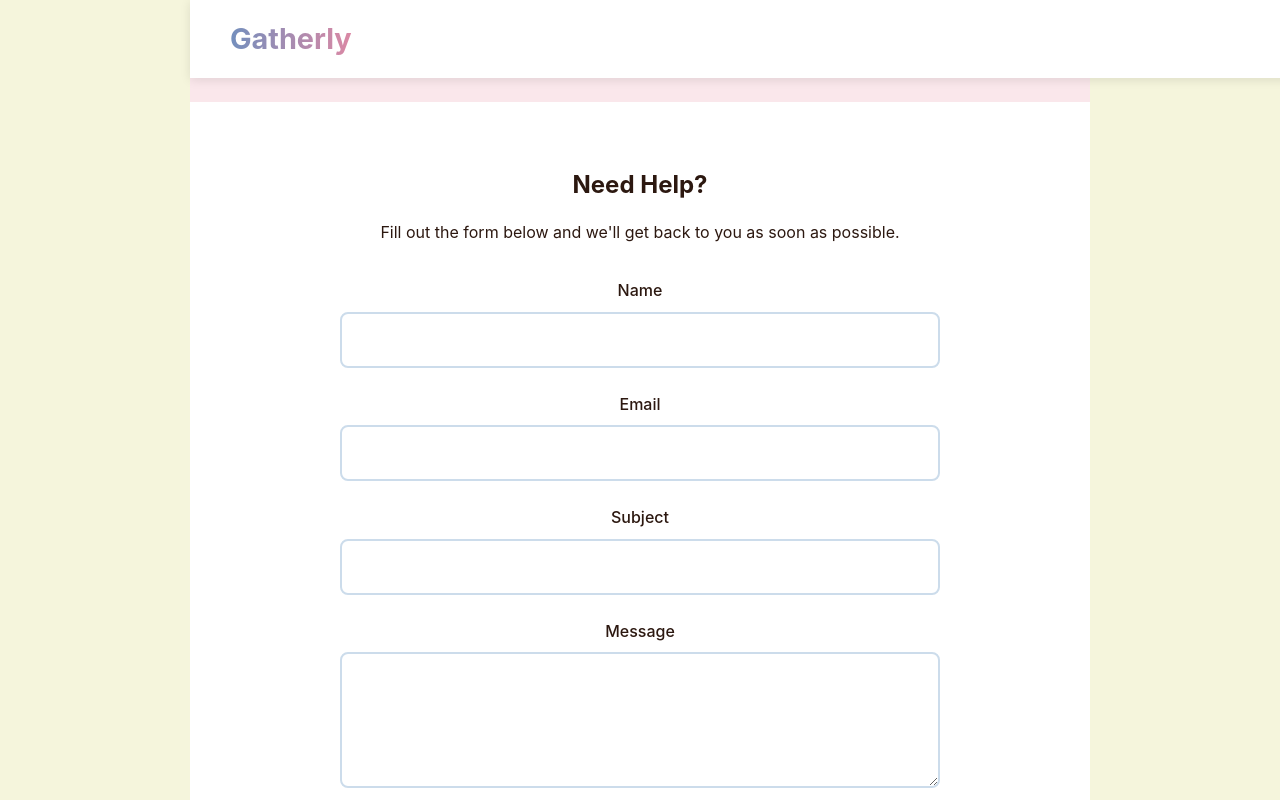
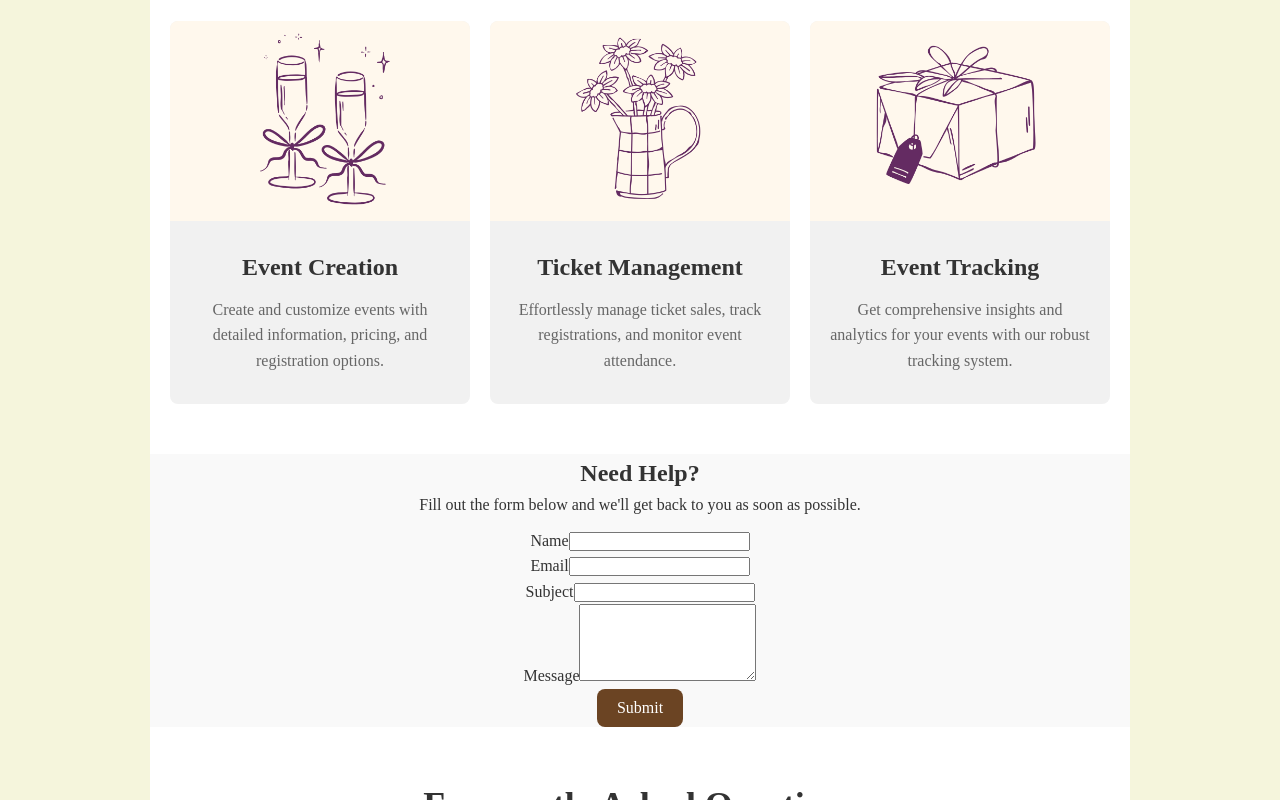
Before and after one commit to ayusha1223/Gatherly, a React (Vite) app: page /home in a window 1280 px wide. Built offline with nearby package versions, Linux system fonts and the light colour scheme.

Commit message:
added homepage components

```diff
--- a/src/styles/home.css
+++ b/src/styles/home.css
@@ -1,292 +1,244 @@
-.homepage * {
-    margin: 0;
+*{
+    margin:0;
     padding: 0;
     box-sizing: border-box;
-    font-family: 'Inter', sans-serif;
-    overflow-x: hidden;
 }
 
-/* CSS Variables */
+/* Homepage container */
 .homepage {
-    --primary: linear-gradient(135deg, #DBEEF7 0%, #BDD2E4 100%);
-    --secondary: #FAE7EB;
-    --accent: linear-gradient(135deg, #E0D4E7 0%, #EECEDA 100%);
-    --text: #2C1810;
-    --border: #CCDCEB;
-    --gradient: linear-gradient(135deg, #DB88A4 0%, #738FBD 100%);
-    background-color: var(--secondary);
-    color: var(--text);
+    display: flex;
+    flex-direction: column;
+    min-height: 100vh;
+    width: 100%;
+    background-color: #f9f9f9;
+    font-family: 'Playfair Display', serif;
+    overflow-y: auto;
 }
 
-/* Navbar */
+/* Navbar styling */
 .homepage-navbar {
-    background: white;
-    padding: 1rem 2rem;
-    position: fixed;
     width: 100%;
-    top: 0;
-    z-index: 1000;
-    box-shadow: 0 2px 10px rgba(0, 0, 0, 0.1);
-}
-
-.homepage-nav-content {
-    max-width: 1200px;
-    margin: 0 auto;
+    background-color: #715e55;
+    padding: 15px 30px;
     display: flex;
     justify-content: space-between;
     align-items: center;
 }
 
 .homepage-logo {
-    font-size: 1.8rem;
-    font-weight: bold;
-    background: linear-gradient(to right, #738fbd, #db88a4);
-    -webkit-background-clip: text;
-    -webkit-text-fill-color: transparent;
+    font-size: 24px;
+    font-weight: 700;
+    color: #fff;
     text-decoration: none;
 }
 
-.homepage-nav-links a {
-    margin-left: 2rem;
-    text-decoration: none;
-    color: var(--text);
-    font-weight: 500;
-    transition: color 0.3s;
+.homepage-nav-links {
+    display: flex;
+    gap: 20px;
 }
 
-.homepage-nav-links a:hover {
-    color: var(--primary);
+.homepage-nav-links a {
+    color: #fff;
+    text-decoration: none;
+    font-size: 16px;
 }
 
-/* Hero Section */
+/* Hero section */
 .homepage-hero {
-    margin-top: 80px;
-    padding: 4rem 2rem;
-    background: var(--gradient);
-    color: white;
     text-align: center;
+    padding: 100px 20px;
+    background-color: #8C6A89;
+    color: #fff;
 }
 
 .homepage-hero h1 {
-    font-size: 3rem;
-    margin-bottom: 1.5rem;
+    font-size: 48px;
+    margin-bottom: 20px;
 }
 
 .homepage-hero p {
-    font-size: 1.2rem;
-    max-width: 600px;
-    margin: 0 auto 2rem;
+    font-size: 18px;
+    margin-bottom: 30px;
 }
 
 .homepage-submit-btn {
-    background: var(--gradient);
-    color: white;
+    padding: 10px 20px;
+    background-color: #6B4423;
+    color: #fff;
     border: none;
-    padding: 1rem 2rem;
     border-radius: 8px;
+    font-size: 16px;
     cursor: pointer;
-    font-size: 1rem;
-    transition: transform 0.3s;
-    display: inline-block;
     text-decoration: none;
 }
 
 .homepage-submit-btn:hover {
-    transform: translateY(-2px);
+    background-color: #543518;
 }
 
-/* Tools Section */
+/* Tools section */
 .homepage-tools-section {
-    max-width: 1200px;
-    margin: 4rem auto;
-    padding: 2rem;
+    padding: 50px 20px;
+    background-color: #fff;
+    text-align: center;
 }
 
 .homepage-tools-section h2 {
-    margin-bottom: 2rem;
+    font-size: 36px;
+    margin-bottom: 30px;
 }
 
 .homepage-tools-grid {
-    display: grid;
-    grid-template-columns: repeat(auto-fit, minmax(250px, 1fr));
-    gap: 2rem;
-    margin-top: 2rem;
+    display: flex;
+    justify-content: center;
+    gap: 20px;
+    flex-wrap: wrap;
 }
 
 .homepage-tool-card {
-    position: relative;
-    height: 300px;
-    border-radius: 15px;
+    background-color: #f1f1f1;
+    border-radius: 8px;
     overflow: hidden;
-    box-shadow: 0 4px 15px rgba(0, 0, 0, 0.1);
-    transition: transform 0.3s;
-}
-
-.homepage-tool-card:hover {
-    transform: translateY(-5px);
+    width: 300px;
+    text-align: center;
 }
 
 .homepage-tool-image {
     width: 100%;
-    height: 100%;
+    height: 200px;
     object-fit: cover;
-    transition: filter 0.3s;
 }
 
 .homepage-tool-overlay {
-    position: absolute;
-    top: 0;
-    left: 0;
-    width: 100%;
-    height: 100%;
-    background: #DBEEF7;
-    display: flex;
-    flex-direction: column;
-    justify-content: center;
-    align-items: center;
-    opacity: 0;
-    transition: opacity 0.3s;
-    padding: 2rem;
-    color: #2C1810;
+    padding: 20px;
+}
+
+.homepage-tool-overlay h3 {
+    font-size: 24px;
+    margin-bottom: 10px;
+}
+
+.homepage-tool-overlay p {
+    font-size: 16px;
+    color: #666;
+}
+
+/* Booking form section */
+.booking-content {
+    padding: 50px 20px;
+    background-color: #f9f9f9;
     text-align: center;
 }
 
-.homepage-tool-card:hover .homepage-tool-image {
-    filter: blur(3px);
+.booking-content h1 {
+    font-size: 36px;
+    margin-bottom: 30px;
 }
 
-.homepage-tool-card:hover .homepage-tool-overlay {
-    opacity: 1;
+.booking-form {
+    max-width: 600px;
+    margin: 0 auto;
+    background-color: #fff;
+    padding: 20px;
+    border-radius: 8px;
+    box-shadow: 0 4px 8px rgba(0, 0, 0, 0.1);
 }
 
-.homepage-tool-overlay h3 {
-    font-size: 1.5rem;
-    margin-bottom: 1rem;
+.form-group {
+    margin-bottom: 20px;
+    text-align: left;
 }
 
-/* Help Form */
-.homepage-help-section {
-    background: white;
-    padding: 4rem 2rem;
-    margin: 4rem 0;
+.form-group label {
+    display: block;
+    margin-bottom: 5px;
+    font-size: 16px;
+    color: #333;
 }
 
-.homepage-help-form {
-    max-width: 600px;
-    margin: 0 auto;
+.form-group input,
+.form-group select,
+.form-group textarea {
+    width: 100%;
+    padding: 10px;
+    border-radius: 8px;
+    border: 1px solid #ccc;
+    font-size: 14px;
+    box-sizing: border-box;
 }
 
-.homepage-help-form h2 {
-    margin-bottom: 1rem;
+.form-group input:focus,
+.form-group select:focus,
+.form-group textarea:focus {
+    outline: none;
+    border-color: #6B4423;
 }
 
-.homepage-help-form p {
-    margin-bottom: 2rem;
+.submit-btn {
+    padding: 10px 20px;
+    background-color: #6B4423;
+    color: #fff;
+    border: none;
+    border-radius: 8px;
+    font-size: 16px;
+    cursor: pointer;
 }
 
-.homepage-form-group {
-    margin-bottom: 1.5rem;
+.submit-btn:hover {
+    background-color: #543518;
 }
 
-.homepage-form-group label {
-    display: block;
-    margin-bottom: 0.5rem;
-    color: var(--text);
-    font-weight: 500;
-}
-
-.homepage-form-group input,
-.homepage-form-group textarea {
-    width: 100%;
-    padding: 1rem;
-    border: 2px solid var(--border);
-    border-radius: 8px;
-    font-size: 1rem;
-    transition: border-color 0.3s;
-    background-color: white;
-    color: black;
-}
-
-.homepage-form-group input:focus,
-.homepage-form-group textarea:focus {
-    border-color: var(--primary);
-    outline: none;
-}
-
-.error {
-    color: red;
-    font-size: 0.8rem;
-    margin-top: 0.5rem;
-}
-
-/* FAQ Section */
+/* FAQ section */
 .homepage-faq {
-    max-width: 900px;
-    margin: 4rem auto;
-    padding: 2rem;
+    padding: 50px 20px;
+    background-color: #fff;
+    text-align: center;
 }
 
 .homepage-faq h2 {
-    text-align: center;
-    margin-bottom: 2rem;
-    color: var(--primary);
+    font-size: 36px;
+    margin-bottom: 30px;
 }
 
 .homepage-faq-item {
-    background: white;
-    border-radius: 8px;
-    margin-bottom: 1rem;
-    overflow: hidden;
-    box-shadow: 0 2px 8px rgba(0, 0, 0, 0.1);
+    margin-bottom: 20px;
+    text-align: left;
 }
 
 .homepage-faq-question {
-    padding: 1.5rem;
-    cursor: pointer;
     display: flex;
     justify-content: space-between;
     align-items: center;
-    font-weight: 500;
+    padding: 15px;
+    background-color: #f1f1f1;
+    border-radius: 8px;
+    cursor: pointer;
+}
+
+.homepage-faq-question i {
+    transition: transform 0.3s;
 }
 
 .homepage-faq-answer {
-    padding: 0 1.5rem;
-    max-height: 0;
-    overflow: hidden;
-    transition: max-height 0.3s ease-out, padding 0.3s ease-out;
-    background: var(--secondary);
+    padding: 15px;
+    background-color: #f9f9f9;
+    border-radius: 8px;
+    margin-top: 10px;
+    display: none;
 }
 
 .homepage-faq-answer.active {
-    padding: 1.5rem;
-    max-height: 200px;
+    display: block;
 }
 
 /* Footer */
 .homepage-footer {
-    background: var(--primary);
-    color: white;
-    padding: 1rem 2rem;
-    margin-top: auto;
+    padding: 20px;
+    background-color: #6d4c3d;
+    color: #fff;
+    text-align: center;
 }
 
 .homepage-copyright {
-    text-align: center;
-    max-width: 1200px;
-    margin: 0 auto;
+    font-size: 14px;
 }
-
-/* Responsive Design */
-@media (max-width: 768px) {
-    .homepage-nav-links {
-        display: none;
-    }
-
-    .homepage-hero h1 {
-        font-size: 2rem;
-    }
-
-    .homepage-tools-grid {
-        grid-template-columns: 1fr;
-    }
-}
```
